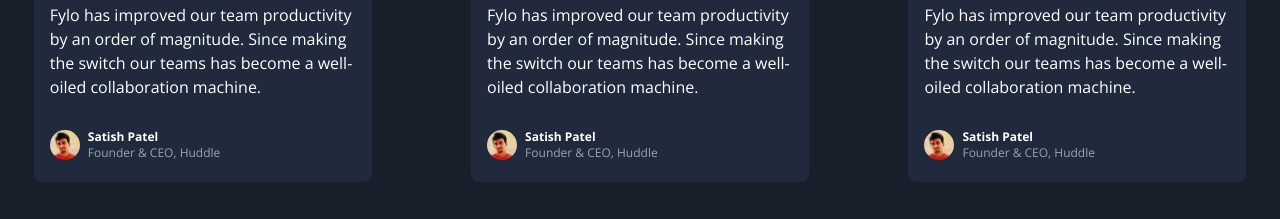
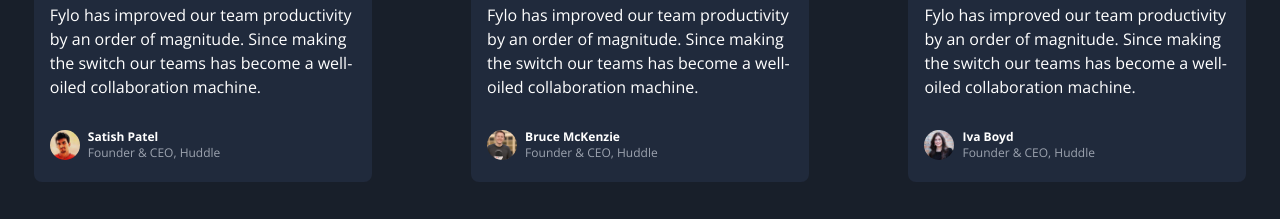
Before and after one commit to llKryptonixll/fylo-dark-theme-landing, a website: page public/index.html in a window 1280 px wide. Shown: the part 2618-2837 px from the top of the page. Drawn offline with nearby package versions, Linux system fonts and the light colour scheme.

Commit message:
profiles changed

```diff
--- a/public/index.html
+++ b/public/index.html
@@ -168,10 +168,10 @@
         </p>
         <div class="flex items-center gap-2">
           <div class="w-[30px] h-[30px] rounded-full">
-            <img class="rounded-full" src="images/profile-1.jpg" alt="profile-picture">
+            <img class="rounded-full" src="images/profile-2.jpg" alt="profile-picture">
           </div>
           <div class="text-xs">
-            <p class="font-bold">Satish Patel</p>
+            <p class="font-bold">Bruce McKenzie</p>
             <p class="text-gray-400">Founder & CEO, Huddle</p>
           </div>
         </div>
@@ -185,10 +185,10 @@
         </p>
         <div class="flex items-center gap-2">
           <div class="w-[30px] h-[30px] rounded-full">
-            <img class="rounded-full" src="images/profile-1.jpg" alt="profile-picture">
+            <img class="rounded-full" src="images/profile-3.jpg" alt="profile-picture">
           </div>
           <div class="text-xs">
-            <p class="font-bold">Satish Patel</p>
+            <p class="font-bold">Iva Boyd</p>
             <p class="text-gray-400">Founder & CEO, Huddle</p>
           </div>
         </div>
```
